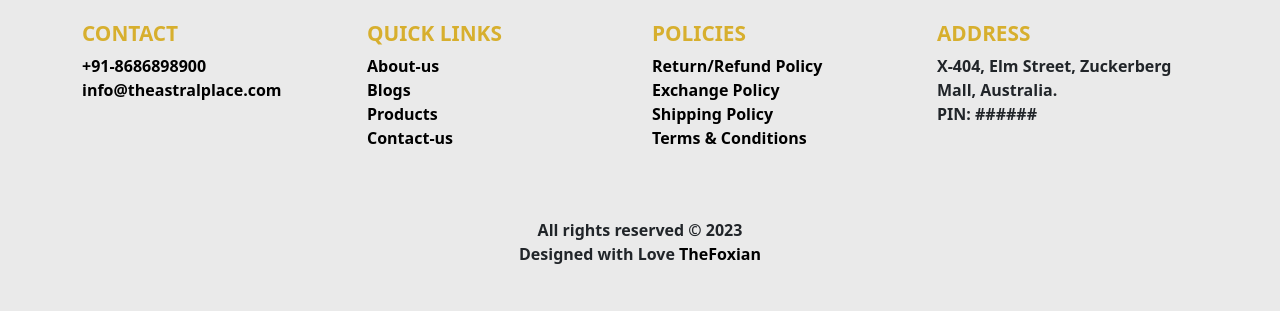
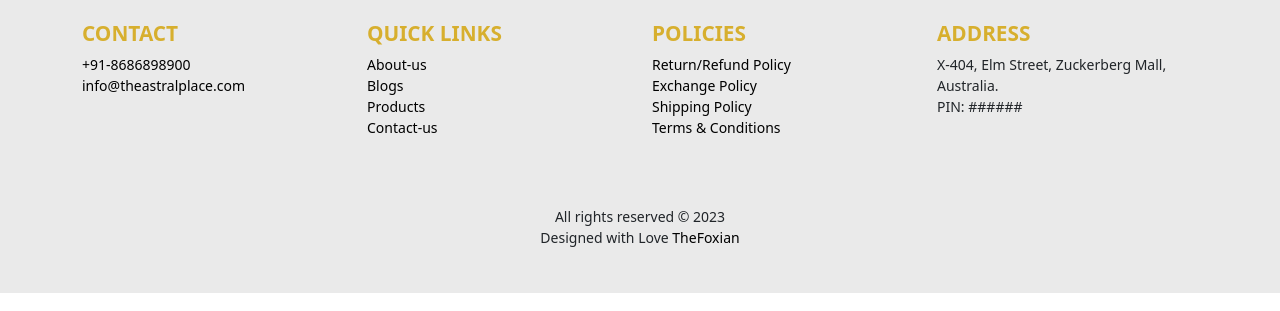
Before and after one commit to Stealthdark/theastralplace, a website: page index.html in a window 1280 px wide. Shown: the part 2737-3048 px from the top of the page. Drawn offline with nearby package versions, Linux system fonts and the light colour scheme.

Commit message:
Update style.css

```diff
--- a/style.css
+++ b/style.css
@@ -218,7 +218,7 @@ footer {
 
 .footer-widgets-wrapper p {
     margin-bottom: 0;
-    font-weight: 700;
+    font-size: 14px;
 }
 
 .footer-widgets-wrapper a {
@@ -229,7 +229,7 @@ footer {
 
 .footer-widgets-wrapper a:hover {
     color: var(--yellow);
-    margin-left: 10px;
+    padding-left: 10px;
 }
 
 .footer-widgets-wrapper h2 {
```
